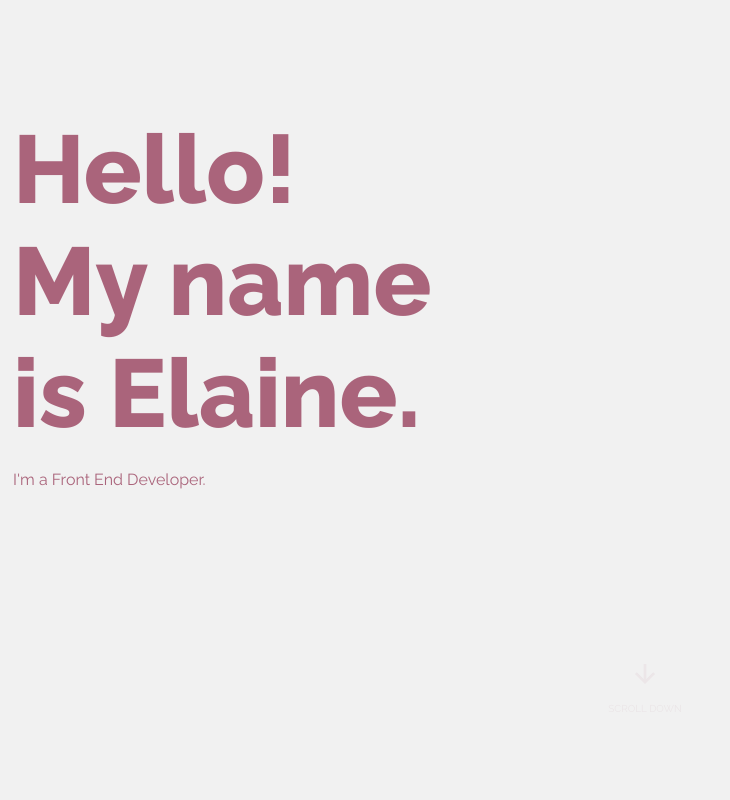
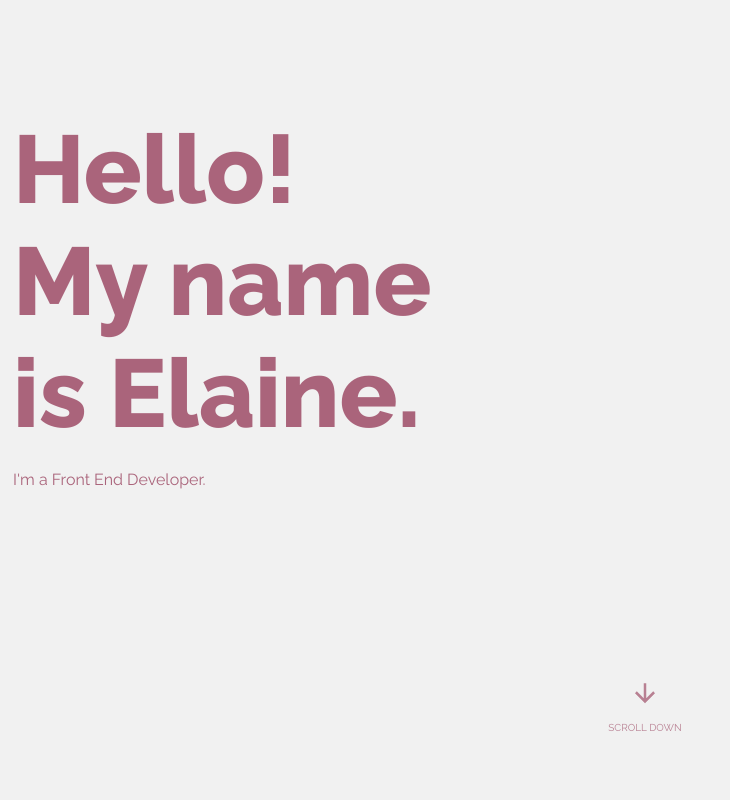
Before and after one commit to elainemango/my-portfolio, a React (Create React App) app: page / in a window 1280 px wide. Shown: the top 800 px of the page, without its empty margins (0-730 px from the left). Built offline with nearby package versions, Linux system fonts and the light colour scheme.

Commit message:
edit animation

```diff
--- a/public/styles.css
+++ b/public/styles.css
@@ -26,7 +26,7 @@ h1 span {
 
 .scroll {
     text-align: center;
-    margin-top: 170px;
+    margin-top: 200px;
 }
 
 .about-container {
--- a/src/components/Intro.jsx
+++ b/src/components/Intro.jsx
@@ -11,7 +11,7 @@ function Intro() {
         </h1>
         <p >I'm a Front End Developer.</p>
 
-        <div className= "scroll animated infinite flash slower">
+        <div className= "scroll animated infinite fadeInDown slow">
             <ArrowDownwardIcon style= {{ fontSize: 30 }} />
             <p style= {{ fontSize: 10 }}>SCROLL DOWN</p>
         </div>
```
